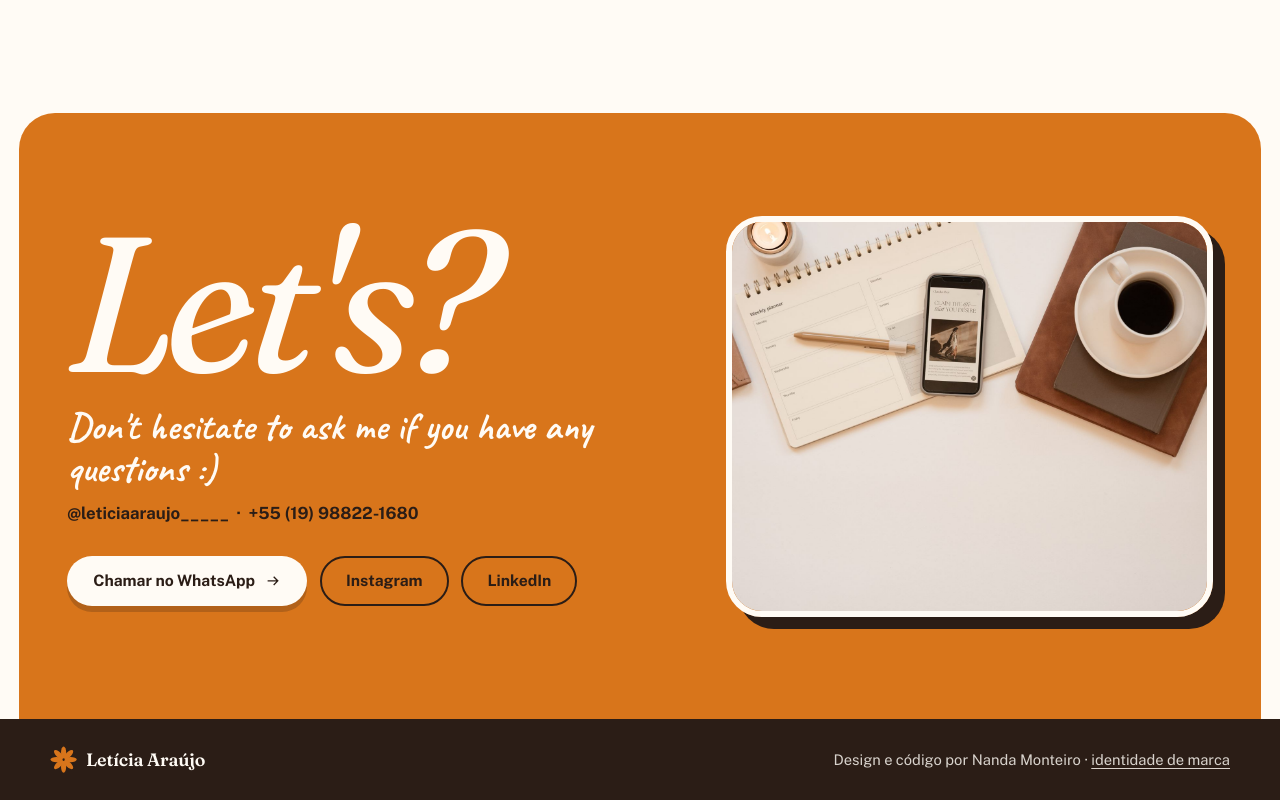
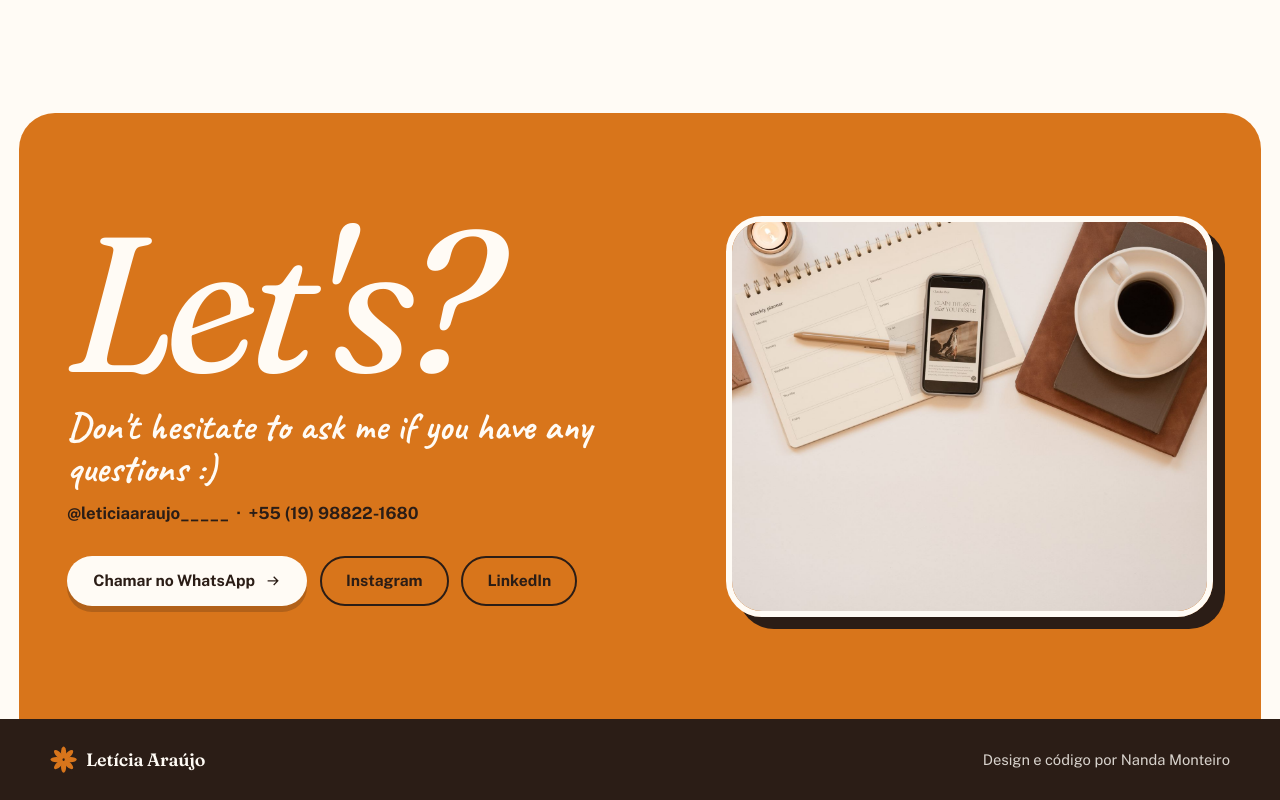
Before and after one commit to nandamto/leticia-english-classes, a plain HTML site: page index.html in a window 1280 px wide. Shown: the part 5522-6322 px from the top of the page. Drawn offline with Linux system fonts and the light colour scheme.

Commit message:
Add files via upload

```diff
--- a/index.html
+++ b/index.html
@@ -314,7 +314,7 @@
 <footer class="foot">
   <div class="wrap">
     <a class="logo" href="#top"><svg class="icon" aria-hidden="true" style="color:var(--orange)"><use href="#flower"/></svg>Letícia Araújo</a>
-    <span>Design e código por Nanda Monteiro · <a href="brand.html">identidade de marca</a></span>
+    <span>Design e código por Nanda Monteiro</span>
   </div>
 </footer>
 
```
Also changed, not shown: 1 other file.
